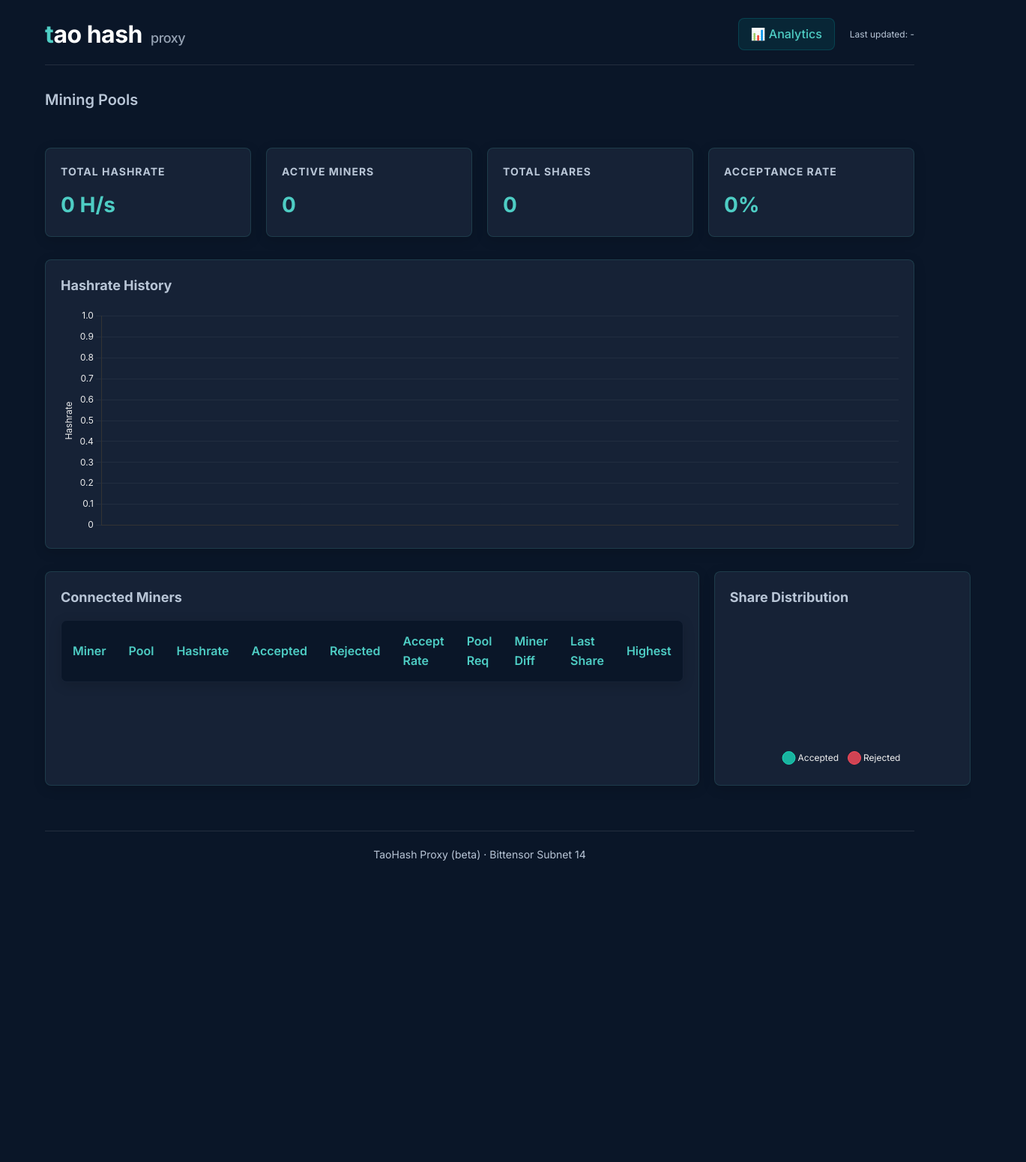
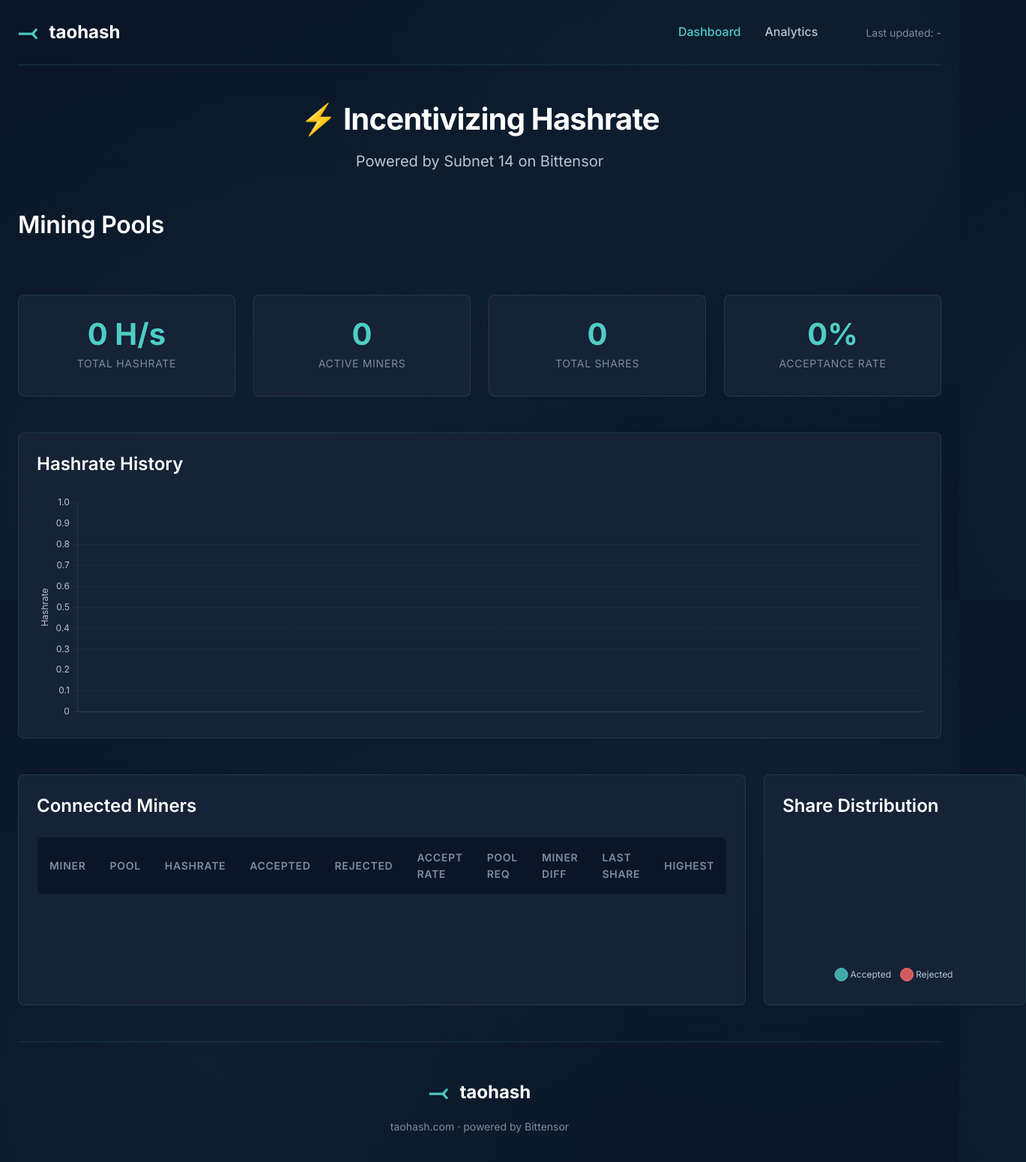
Before and after one commit to latent-to/taohash-proxy, a plain HTML site: page static/index.html in a window 1280 px wide. Shown: the whole page at 75% size, 1369 px wide, since content can reach past the window. Before the commit the page ends 1171 px from the top, so only its background shows below. Drawn offline with nearby package versions, Linux system fonts and the light colour scheme; no server answers.

Commit message:
updates static

```diff
--- a/static/dashboard.js
+++ b/static/dashboard.js
@@ -12,15 +12,15 @@
 const REFRESH_INTERVAL = 10000; // 10 seconds
 const MAX_HISTORY_POINTS = 20;
 const COLORS = [
-  '#00B9B9', '#1ADABB', '#4CD4FF', '#3498db', '#9b59b6',
-  '#e74c3c', '#f1c40f', '#34495e', '#d35400', '#7f8c8d'
+  '#4ECDC4', '#52D9D0', '#6AE4DB', '#82EFE6', '#9AF9F1',
+  '#FFE66D', '#FF6B6B', '#C9ADA7', '#B8C5D6', '#7A8CA0'
 ];
 
 // Initialize the dashboard
 document.addEventListener('DOMContentLoaded', function() {
-  // Set Chart.js defaults to match theme
-  Chart.defaults.color = '#EEEEEE';
-  Chart.defaults.borderColor = '#333333';
+  // Set Chart.js defaults
+  Chart.defaults.color = '#B8C5D6';
+  Chart.defaults.borderColor = 'rgba(78, 205, 196, 0.15)';
   Chart.defaults.font.family = "'Inter', -apple-system, BlinkMacSystemFont, sans-serif";
 
   initCharts();
@@ -49,26 +49,26 @@
       scales: {
         x: {
           grid: {
-            color: 'rgba(255, 255, 255, 0.05)',
-            borderColor: '#333333'
+            color: 'rgba(78, 205, 196, 0.05)',
+            borderColor: 'rgba(78, 205, 196, 0.15)'
           },
           ticks: {
-            color: '#EEEEEE'
+            color: '#B8C5D6'
           }
         },
         y: {
           beginAtZero: true,
           grid: {
-            color: 'rgba(255, 255, 255, 0.05)',
-            borderColor: '#333333'
+            color: 'rgba(78, 205, 196, 0.05)',
+            borderColor: 'rgba(78, 205, 196, 0.15)'
           },
           ticks: {
-            color: '#EEEEEE'
+            color: '#B8C5D6'
           },
           title: {
             display: true,
             text: 'Hashrate',
-            color: '#EEEEEE'
+            color: '#B8C5D6'
           }
         }
       },
@@ -76,16 +76,16 @@
         legend: {
           position: 'top',
           labels: {
-            color: '#EEEEEE',
+            color: '#B8C5D6',
             usePointStyle: true,
             padding: 20
           }
         },
         tooltip: {
-          backgroundColor: 'rgba(30, 30, 30, 0.9)',
+          backgroundColor: 'rgba(22, 34, 54, 0.95)',
           titleColor: '#FFFFFF',
-          bodyColor: '#EEEEEE',
-          borderColor: '#333333',
+          bodyColor: '#B8C5D6',
+          borderColor: 'rgba(78, 205, 196, 0.3)',
           borderWidth: 1,
           padding: 12,
           callbacks: {
@@ -114,12 +114,12 @@
       datasets: [{
         data: [0, 0],
         backgroundColor: [
-          'rgba(26, 218, 187, 0.8)',
-          'rgba(255, 76, 91, 0.8)'
+          'rgba(78, 205, 196, 0.8)',
+          'rgba(255, 107, 107, 0.8)'
         ],
         borderColor: [
-          '#1ADABB',
-          '#FF4C5B'
+          '#4ECDC4',
+          '#FF6B6B'
         ],
         borderWidth: 1
       }]
@@ -135,16 +135,16 @@
         legend: {
           position: 'bottom',
           labels: {
-            color: '#EEEEEE',
+            color: '#B8C5D6',
             usePointStyle: true,
             padding: 15
           }
         },
         tooltip: {
-          backgroundColor: 'rgba(30, 30, 30, 0.9)',
+          backgroundColor: 'rgba(22, 34, 54, 0.95)',
           titleColor: '#FFFFFF',
-          bodyColor: '#EEEEEE',
-          borderColor: '#333333',
+          bodyColor: '#B8C5D6',
+          borderColor: 'rgba(78, 205, 196, 0.3)',
           borderWidth: 1,
           padding: 12
         }
@@ -199,43 +199,43 @@
   // Create a card for each pool
   for (const [poolName, poolData] of Object.entries(poolsInfo)) {
     const card = document.createElement('div');
-    card.className = 'pool-card';
+    card.className = 'taohash-card';
 
     const isActive = poolData.connected_miners > 0;
 
     card.innerHTML = `
-      <div class="pool-header">
-        <h3>${poolName.toUpperCase()}</h3>
-        <span class="pool-status ${isActive ? 'active' : 'inactive'}">
+      <div style="display: flex; justify-content: space-between; align-items: center; margin-bottom: 1.5rem;">
+        <h3 class="taohash-heading-3" style="margin: 0;">${poolName.toUpperCase()}</h3>
+        <span class="taohash-badge ${isActive ? 'taohash-badge-success' : 'taohash-badge-danger'}">
           ${isActive ? 'Active' : 'Idle'}
         </span>
       </div>
-      <div class="pool-details">
-        <div class="pool-detail">
-          <span class="detail-label">Address:</span>
-          <span class="detail-value">${poolData.host}:${poolData.port}</span>
+      <div style="display: flex; flex-direction: column; gap: 0.75rem; margin-bottom: 1.5rem;">
+        <div style="display: flex; gap: 0.5rem; align-items: center;">
+          <span class="taohash-caption" style="min-width: 100px;">Address:</span>
+          <span class="taohash-body" style="font-family: monospace; background: var(--taohash-bg-secondary); padding: 0.25rem 0.5rem; border-radius: 4px; flex-grow: 1; color: var(--taohash-accent-primary);">${poolData.host}:${poolData.port}</span>
         </div>
-        <div class="pool-detail">
-          <span class="detail-label">Proxy Port:</span>
-          <span class="detail-value">${poolData.proxy_port}</span>
+        <div style="display: flex; gap: 0.5rem; align-items: center;">
+          <span class="taohash-caption" style="min-width: 100px;">Proxy Port:</span>
+          <span class="taohash-body" style="font-family: monospace; background: var(--taohash-bg-secondary); padding: 0.25rem 0.5rem; border-radius: 4px; flex-grow: 1; color: var(--taohash-accent-primary);">${poolData.proxy_port}</span>
         </div>
-        <div class="pool-detail">
-          <span class="detail-label">User:</span>
-          <span class="detail-value">${poolData.user}</span>
+        <div style="display: flex; gap: 0.5rem; align-items: center;">
+          <span class="taohash-caption" style="min-width: 100px;">User:</span>
+          <span class="taohash-body" style="font-family: monospace; background: var(--taohash-bg-secondary); padding: 0.25rem 0.5rem; border-radius: 4px; flex-grow: 1; color: var(--taohash-accent-primary); overflow: hidden; text-overflow: ellipsis; white-space: nowrap;">${poolData.user}</span>
         </div>
-        <div class="pool-stats">
-          <div class="pool-stat">
-            <span class="stat-value">${poolData.connected_miners}</span>
-            <span class="stat-label">Miners</span>
-          </div>
-          <div class="pool-stat">
-            <span class="stat-value">${formatHashrate(poolData.total_hashrate)}</span>
-            <span class="stat-label">Hashrate</span>
-          </div>
-          <div class="pool-stat">
-            <span class="stat-value">${poolData.total_accepted}</span>
-            <span class="stat-label">Accepted</span>
-          </div>
+      </div>
+      <div style="display: grid; grid-template-columns: repeat(3, 1fr); gap: 1rem; padding-top: 1.5rem; border-top: 1px solid var(--taohash-border);">
+        <div style="text-align: center;">
+          <div class="taohash-metric-value" style="font-size: 1.5rem;">${poolData.connected_miners}</div>
+          <div class="taohash-metric-label">Miners</div>
+        </div>
+        <div style="text-align: center;">
+          <div class="taohash-metric-value" style="font-size: 1.5rem;">${formatHashrate(poolData.total_hashrate)}</div>
+          <div class="taohash-metric-label">Hashrate</div>
+        </div>
+        <div style="text-align: center;">
+          <div class="taohash-metric-value" style="font-size: 1.5rem;">${poolData.total_accepted}</div>
+          <div class="taohash-metric-label">Accepted</div>
         </div>
       </div>
     `;
--- a/static/index.html
+++ b/static/index.html
@@ -4,63 +4,76 @@
   <meta charset="UTF-8">
   <meta name="viewport" content="width=device-width, initial-scale=1.0">
   <title>TaoHash Proxy Dashboard</title>
+  <link rel="stylesheet" href="/static/common/taohash-design-system.css">
   <link rel="stylesheet" href="/static/styles.css">
   <link rel="stylesheet" href="https://fonts.googleapis.com/css2?family=Inter:wght@400;500;600;700&display=swap">
   <script src="https://cdn.jsdelivr.net/npm/chart.js@3.9.1/dist/chart.min.js"></script>
 </head>
-<body>
-  <div class="container">
-    <header>
-      <div class="logo-title">
-        <h1><span class="tao-letter">t</span>ao hash <span class="subtitle">proxy</span></h1>
+<body class="taohash-bg-pattern">
+  <div class="taohash-container">
+    <nav class="taohash-nav">
+      <div class="taohash-logo">
+        <span class="taohash-logo-symbol">⤙</span>
+        taohash
       </div>
-      <div class="header-right">
-        <a href="/analytics" class="analytics-link">📊 Analytics</a>
-        <div class="refresh-time">
+      <div class="taohash-nav-links">
+        <a href="/" class="taohash-nav-link active">Dashboard</a>
+        <a href="/analytics" class="taohash-nav-link">Analytics</a>
+        <div class="taohash-caption" style="margin-left: 2rem;">
           Last updated: <span id="lastRefreshed">-</span>
         </div>
       </div>
-    </header>
+    </nav>
 
-    <div class="pools-section">
-      <h2>Mining Pools</h2>
-      <div id="poolsContainer" class="pools-grid">
+    <div style="text-align: center; margin: 3rem 0;">
+      <h1 class="taohash-heading-1" style="margin-bottom: 1rem;">
+        ⚡ Incentivizing Hashrate
+      </h1>
+      <p class="taohash-body" style="font-size: 1.25rem; margin-bottom: 2rem;">
+        Powered by Subnet 14 on Bittensor
+      </p>
+    </div>
+
+    <div style="margin-bottom: 3rem;">
+      <h2 class="taohash-heading-2" style="margin-bottom: 1.5rem;">Mining Pools</h2>
+      <div id="poolsContainer" class="taohash-grid taohash-grid-2">
         <!-- Pool cards will be dynamically inserted here -->
       </div>
     </div>
 
-    <div class="summary-stats">
-      <div class="stat-card">
-        <h3>Total Hashrate</h3>
-        <div class="value" id="totalHashrate">0 H/s</div>
+    <div class="taohash-grid taohash-grid-4" style="margin-bottom: 3rem;">
+      <div class="taohash-metric-card taohash-animate">
+        <div class="taohash-metric-value" id="totalHashrate">0 H/s</div>
+        <div class="taohash-metric-label">Total Hashrate</div>
       </div>
-      <div class="stat-card">
-        <h3>Active Miners</h3>
-        <div class="value" id="activeMiners">0</div>
+      <div class="taohash-metric-card taohash-animate" style="animation-delay: 0.1s;">
+        <div class="taohash-metric-value" id="activeMiners">0</div>
+        <div class="taohash-metric-label">Active Miners</div>
       </div>
-      <div class="stat-card">
-        <h3>Total Shares</h3>
-        <div class="value" id="totalShares">0</div>
+      <div class="taohash-metric-card taohash-animate" style="animation-delay: 0.2s;">
+        <div class="taohash-metric-value" id="totalShares">0</div>
+        <div class="taohash-metric-label">Total Shares</div>
       </div>
-      <div class="stat-card">
-        <h3>Acceptance Rate</h3>
-        <div class="value" id="acceptanceRate">0%</div>
+      <div class="taohash-metric-card taohash-animate" style="animation-delay: 0.3s;">
+        <div class="taohash-metric-value" id="acceptanceRate">0%</div>
+        <div class="taohash-metric-label">Acceptance Rate</div>
       </div>
     </div>
 
-    <div class="charts-row">
-      <div class="chart-container">
-        <h2>Hashrate History</h2>
+    <div style="margin-bottom: 3rem;">
+      <div class="taohash-card">
+        <h2 class="taohash-heading-3" style="margin-bottom: 1.5rem;">Hashrate History</h2>
         <div style="height: 300px;">
           <canvas id="hashrateChart"></canvas>
         </div>
       </div>
     </div>
 
-    <div class="charts-row" style="display: flex; gap: 20px; margin-bottom: 30px;">
-      <div class="chart-container" style="flex: 3;">
-        <h2>Connected Miners</h2>
-        <table id="minersTable">
+    <div class="dashboard-bottom-section" style="display: flex; gap: 1.5rem; margin-bottom: 3rem;">
+      <div class="taohash-card" style="flex: 3;">
+        <h2 class="taohash-heading-3" style="margin-bottom: 1.5rem;">Connected Miners</h2>
+        <div style="overflow-x: auto;">
+          <table class="taohash-table" id="minersTable">
             <thead>
               <tr>
                 <th>Miner</th>
@@ -79,16 +92,21 @@
             </tbody>
           </table>
         </div>
-      <div class="chart-container" style="flex: 1;">
-        <h2>Share Distribution</h2>
+      </div>
+      <div class="taohash-card" style="flex: 1;">
+        <h2 class="taohash-heading-3" style="margin-bottom: 1.5rem;">Share Distribution</h2>
         <div style="height: 200px;">
           <canvas id="sharesChart"></canvas>
         </div>
       </div>
     </div>
 
-    <footer>
-      <p>TaoHash Proxy (beta) · Bittensor Subnet 14</p>
+    <footer style="text-align: center; padding: 3rem 0; border-top: 1px solid var(--taohash-border);">
+      <div class="taohash-logo" style="justify-content: center; margin-bottom: 1rem;">
+        <span class="taohash-logo-symbol">⤙</span>
+        taohash
+      </div>
+      <p class="taohash-caption">taohash.com · powered by Bittensor</p>
     </footer>
   </div>
 
```
Also changed, not shown: static/analytics.html (+48 -36 lines). Lines whose indentation alone changed are shown as unchanged.
